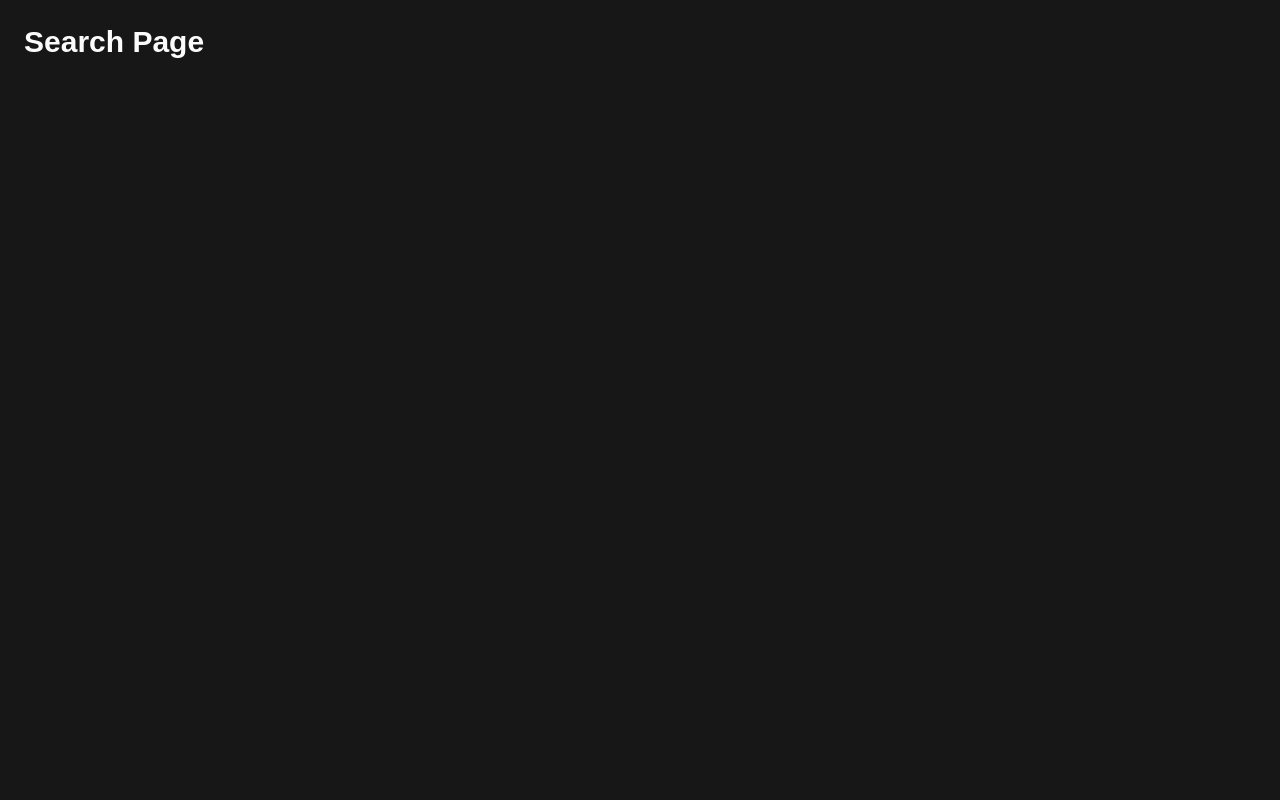
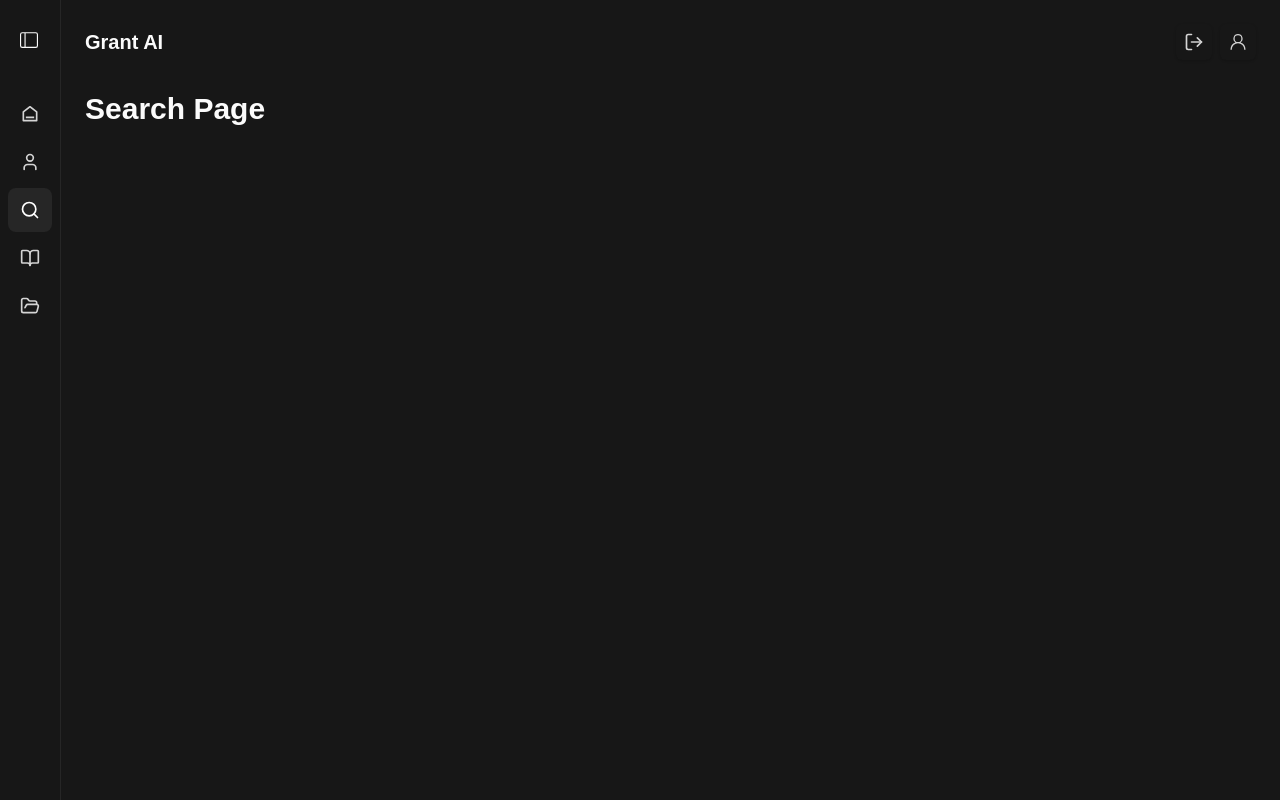
Before and after one commit to Frederichdk/GrantAI, a Next.js app: page /search in a window 1280 px wide. Built offline with nearby package versions, Linux system fonts and the light colour scheme.

Commit message:
feat: implement ShellLayout and Sidebar components for improved navigation

```diff
--- a/app/(shell)/(dashboard)/layout.jsx
+++ b/app/(shell)/(dashboard)/layout.jsx
@@ -1,30 +1,13 @@
-import Logout from "@/components/client/TempLogout";
 import Link from "next/link";
 import { GoPerson } from "react-icons/go";
+import Logout from "@/components/client/TempLogout";
 
 export default function DashboardLayout({ children }) {
   return (
-    <div className="h-screen flex flex-col">
-      <header className="h-1/6 ">
-        <div className="mx-auto p-6 flex justify-between">
-          <h1 className="text-xl font-bold mb-6">Grant AI</h1>
-          <div className="flex gap-2">
-            <Logout />
-            <Link href="/profile">
-              <button
-                className="p-2 rounded-md
-                text-neutral-300
-                hover:text-white
-                transition-all duration-150
-                active:scale-[0.97] shadow-sm hover:shadow-md
-                focus:outline-none focus:ring-2 focus:ring-neutral-500
-                       focus:ring-offset-2 focus:ring-offset-neutral-900"
-                title="Profile"
-              >
-                <GoPerson size={20} />
-              </button>
-            </Link>
-          </div>
+    <div className="h-full flex flex-col ">
+      <header className="h-1/8 ">
+        <div className="mx-auto p-6">
+          <h1 className="text-3xl font-bold mb-6">Name and Picture</h1>
         </div>
       </header>
       <main className="flex-1">
--- /dev/null
+++ b/app/(shell)/layout.jsx
@@ -0,0 +1,39 @@
+import Link from "next/link";
+import { GoPerson } from "react-icons/go";
+import Logout from "@/components/client/TempLogout";
+import Sidebar from "@/components/client/Sidebar";
+
+export default function ShellLayout({ children }) {
+  return (
+    <div className="h-screen w-screen flex flex-row">
+      <Sidebar />
+      <div className="flex flex-col w-full">
+        <header className="h-1/12 ">
+          <div className="mx-auto p-6 flex justify-between items-center">
+            <h1 className="text-xl font-bold">Grant AI</h1>
+            <div className="flex gap-2">
+              <Logout />
+              <Link href="/profile">
+                <button
+                  className="p-2 rounded-md
+                text-neutral-300
+                hover:text-white
+                transition-all duration-150
+                active:scale-[0.97] shadow-sm hover:shadow-md
+                focus:outline-none focus:ring-2 focus:ring-neutral-500
+                       focus:ring-offset-2 focus:ring-offset-neutral-900"
+                  title="Profile"
+                >
+                  <GoPerson size={20} />
+                </button>
+              </Link>
+            </div>
+          </div>
+        </header>
+        <main className="flex-1">
+          <div className="h-full">{children}</div>
+        </main>
+      </div>
+    </div>
+  );
+}
--- /dev/null
+++ b/components/client/Sidebar.jsx
@@ -0,0 +1,78 @@
+"use client";
+import Link from "next/link";
+import { useState } from "react";
+import { usePathname } from "next/navigation";
+import { LuUser, LuSearch, LuBookOpen, LuFolderOpen } from "react-icons/lu";
+import { RiHome6Line } from "react-icons/ri";
+import { BsLayoutSidebar } from "react-icons/bs";
+
+export default function Sidebar() {
+  const pathname = usePathname();
+  const nav = [
+    { href: "/", icon: RiHome6Line, label: "Dashboard" },
+    { href: "/profile", icon: LuUser, label: "Profile" },
+    { href: "/search", icon: LuSearch, label: "Grant Search" },
+    { href: "/grants", icon: LuBookOpen, label: "Recommendations" },
+    { href: "/proposal", icon: LuFolderOpen, label: "Proposals" },
+  ];
+
+  const [expanded, setExpanded] = useState(false);
+  const width = expanded ? "w-64" : "w-16";
+
+  return (
+    <aside
+      className={`${width} h-full border-r border-neutral-800 bg-neutral-900 transition-all`}
+      aria-label="Primary"
+    >
+      <div className="h-20 px-3  flex items-center justify-between">
+        <span className={expanded ? "font-semibold" : "sr-only"}>
+          Navigation
+        </span>
+        <button
+          onClick={() => setExpanded((x) => !x)}
+          className="p-2 rounded-md hover:bg-neutral-800/70"
+          aria-label={expanded ? "Collapse sidebar" : "Expand sidebar"}
+          title={expanded ? "Collapse" : "Expand"}
+        >
+          <BsLayoutSidebar size={18} />
+        </button>
+      </div>
+
+      <nav className="px-2 py-3 flex flex-col gap-1">
+        {nav.map(({ href, icon: Icon, label }) => {
+          const active = pathname === href || pathname.startsWith(href + "/");
+          return (
+            <Link
+              key={href}
+              href={href}
+              title={!expanded ? label : undefined}
+              aria-current={active ? "page" : undefined}
+              className={`group flex items-center rounded-lg transition focus:outline-none focus:ring-2 focus:ring-neutral-600
+                ${
+                  active
+                    ? "bg-neutral-800 text-white"
+                    : "text-neutral-300 hover:text-white hover:bg-neutral-800/70"
+                } ${
+                expanded ? "px-3 gap-3 py-3" : "px-0 gap-0 py-3 justify-center"
+              }`}
+            >
+              <span className="shrink-0 w-5 h-5 grid place-items-center">
+                {Icon ? (
+                  <Icon size={20} />
+                ) : (
+                  <span className="inline-block w-5 h-5" />
+                )}
+              </span>
+
+              {expanded && (
+                <span className="whitespace-nowrap transition-[opacity,transform] opacity-100 translate-x-0">
+                  {label}
+                </span>
+              )}
+            </Link>
+          );
+        })}
+      </nav>
+    </aside>
+  );
+}
```
